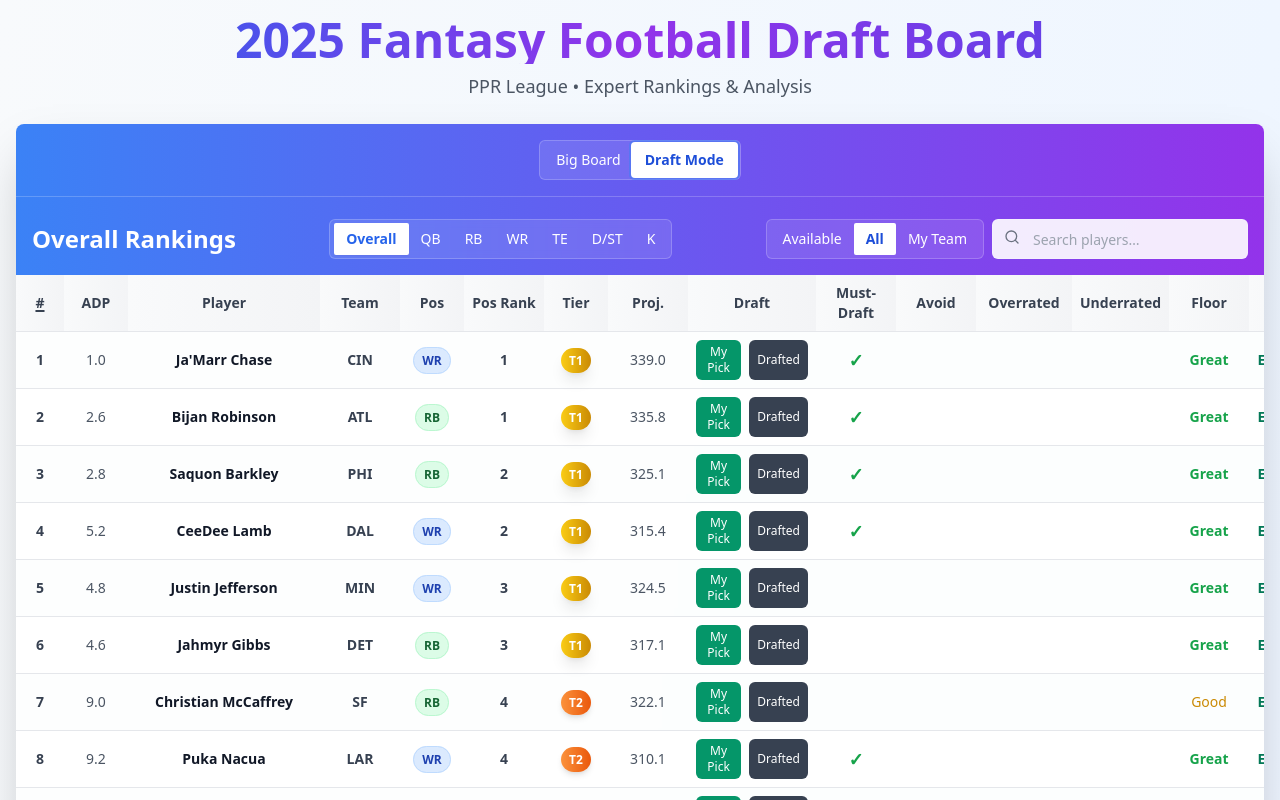
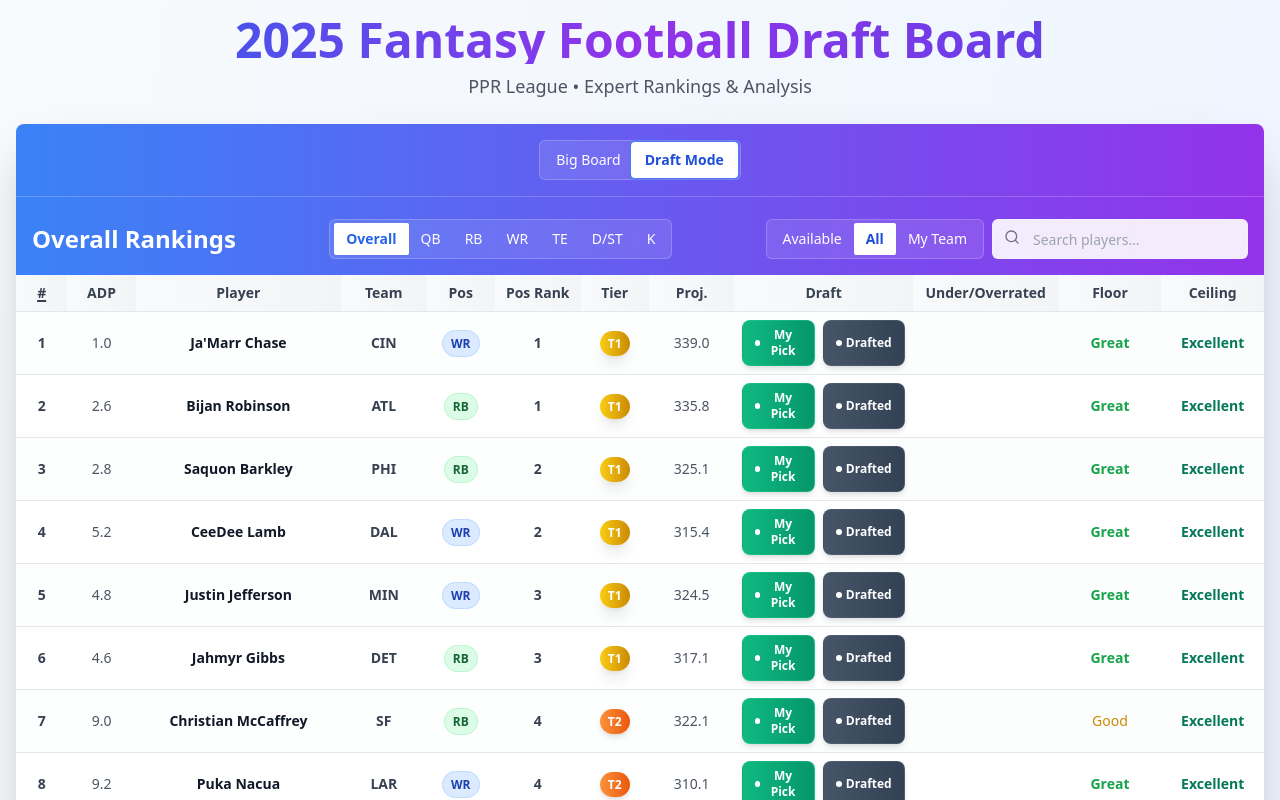
Before and after one commit to JansenNye/Arkonyx-s-Fantasy-Football, a Next.js app: page / in a window 1280 px wide. Both pictures are taken after a click on the tab "Draft Mode". Shown: the top 800 px of the page. Built offline with nearby package versions, Linux system fonts and the light colour scheme.

Commit message:
Remove some columnsfrom desktop

```diff
--- a/FantasyDraftBoard.tsx
+++ b/FantasyDraftBoard.tsx
@@ -146,14 +146,40 @@
       <div className="mt-3 flex items-center justify-end gap-2">
         {canMarkAsDrafted && (
           <>
-            <button onClick={onMine} className="px-2 py-1 rounded-md text-xs bg-emerald-600 text-white hover:bg-emerald-700">My Pick</button>
-            <button onClick={onTaken} className="px-2 py-1 rounded-md text-xs bg-gray-700 text-white hover:bg-gray-800">Drafted</button>
+            <button
+              onClick={onMine}
+              className="px-3 py-1.5 rounded-lg text-xs font-semibold bg-gradient-to-r from-emerald-500 to-emerald-600 hover:from-emerald-600 hover:to-emerald-700 text-white shadow-md hover:shadow-lg transform hover:scale-105 transition-all duration-200 border border-emerald-400/30 flex items-center gap-1"
+            >
+              <span className="w-1.5 h-1.5 bg-white rounded-full"></span>
+              My Pick
+            </button>
+            <button
+              onClick={onTaken}
+              className="px-3 py-1.5 rounded-lg text-xs font-semibold bg-gradient-to-r from-slate-600 to-slate-700 hover:from-slate-700 hover:to-slate-800 text-white shadow-md hover:shadow-lg transform hover:scale-105 transition-all duration-200 border border-slate-500/30 flex items-center gap-1"
+            >
+              <span className="w-1.5 h-1.5 bg-white rounded-full"></span>
+              Drafted
+            </button>
           </>
         )}
         {!canMarkAsDrafted && status !== 'available' && (
           <>
-            <span className={`px-2 py-1 rounded-md text-xs ${status === 'mine' ? 'bg-emerald-100 text-emerald-700 border border-emerald-300' : 'bg-gray-100 text-gray-700 border border-gray-300'}`}>{status === 'mine' ? 'My Pick' : 'Drafted'}</span>
-            <button onClick={onReset} className="px-2 py-1 rounded-md text-xs bg-white text-gray-700 border hover:bg-gray-50">Reset</button>
+            <span className={`px-3 py-1.5 rounded-lg text-xs font-semibold ${
+              status === 'mine'
+                ? 'bg-gradient-to-r from-emerald-100 to-emerald-200 text-emerald-800 border border-emerald-300 shadow-sm'
+                : 'bg-gradient-to-r from-slate-100 to-slate-200 text-slate-800 border border-slate-300 shadow-sm'
+            } flex items-center gap-1`}>
+              <span className={`w-1.5 h-1.5 rounded-full ${
+                status === 'mine' ? 'bg-emerald-600' : 'bg-slate-600'
+              }`}></span>
+              {status === 'mine' ? 'My Pick' : 'Drafted'}
+            </span>
+            <button
+              onClick={onReset}
+              className="px-2.5 py-1.5 rounded-lg text-xs font-medium bg-white text-gray-700 border border-gray-300 hover:bg-gray-50 hover:border-gray-400 shadow-sm hover:shadow-md transform hover:scale-105 transition-all duration-200"
+            >
+              Reset
+            </button>
           </>
         )}
       </div>
@@ -385,12 +411,9 @@
                       <col className="w-16" />
                       <col className="w-20" />
                       <col className="w-32" />
-                      <col className="w-20" />
-                      <col className="w-20" />
+                      <col className="w-28" />
                       <col className="w-24" />
                       <col className="w-24" />
-                      <col className="w-20" />
-                      <col className="w-20" />
                     </colgroup>
 
                     {/* Fixed Header */}
@@ -407,10 +430,7 @@
                         {mode === 'draft' && (
                           <TableCell className="bg-gradient-to-r from-gray-50 to-gray-100 font-bold text-gray-700 text-center sticky top-0 z-10">Draft</TableCell>
                         )}
-                        <TableCell className="bg-gradient-to-r from-gray-50 to-gray-100 font-bold text-gray-700 text-center sticky top-0 z-10">Must-Draft</TableCell>
-                        <TableCell className="bg-gradient-to-r from-gray-50 to-gray-100 font-bold text-gray-700 text-center sticky top-0 z-10">Avoid</TableCell>
-                        <TableCell className="bg-gradient-to-r from-gray-50 to-gray-100 font-bold text-gray-700 text-center sticky top-0 z-10">Overrated</TableCell>
-                        <TableCell className="bg-gradient-to-r from-gray-50 to-gray-100 font-bold text-gray-700 text-center sticky top-0 z-10">Underrated</TableCell>
+                        <TableCell className="bg-gradient-to-r from-gray-50 to-gray-100 font-bold text-gray-700 text-center sticky top-0 z-10">Under/Overrated</TableCell>
                         <TableCell className="bg-gradient-to-r from-gray-50 to-gray-100 font-bold text-gray-700 text-center sticky top-0 z-10">Floor</TableCell>
                         <TableCell className="bg-gradient-to-r from-gray-50 to-gray-100 font-bold text-gray-700 text-center sticky top-0 z-10">Ceiling</TableCell>
                       </TableRow>
@@ -442,28 +462,46 @@
                             <TableCell className="text-center">
                               {canMarkAsDrafted(p) && (
                                 <div className="inline-flex gap-2">
-                                  <button onClick={() => markMine(p.ovrRank)} className="px-2 py-1 rounded-md text-xs bg-emerald-600 text-white hover:bg-emerald-700">My Pick</button>
-                                  <button onClick={() => markTaken(p.ovrRank)} className="px-2 py-1 rounded-md text-xs bg-gray-700 text-white hover:bg-gray-800">Drafted</button>
+                                  <button
+                                    onClick={() => markMine(p.ovrRank)}
+                                    className="px-3 py-1.5 rounded-lg text-xs font-semibold bg-gradient-to-r from-emerald-500 to-emerald-600 hover:from-emerald-600 hover:to-emerald-700 text-white shadow-md hover:shadow-lg transform hover:scale-105 transition-all duration-200 border border-emerald-400/30 flex items-center gap-1"
+                                  >
+                                    <span className="w-1.5 h-1.5 bg-white rounded-full"></span>
+                                    My Pick
+                                  </button>
+                                  <button
+                                    onClick={() => markTaken(p.ovrRank)}
+                                    className="px-3 py-1.5 rounded-lg text-xs font-semibold bg-gradient-to-r from-slate-600 to-slate-700 hover:from-slate-700 hover:to-slate-800 text-white shadow-md hover:shadow-lg transform hover:scale-105 transition-all duration-200 border border-slate-500/30 flex items-center gap-1"
+                                  >
+                                    <span className="w-1.5 h-1.5 bg-white rounded-full"></span>
+                                    Drafted
+                                  </button>
                                 </div>
                               )}
                               {!canMarkAsDrafted(p) && statusFor(p.ovrRank) !== 'available' && (
                                 <div className="inline-flex items-center gap-2">
-                                  <span className={`px-2 py-1 rounded-md text-xs ${statusFor(p.ovrRank) === 'mine' ? 'bg-emerald-100 text-emerald-700 border border-emerald-300' : 'bg-gray-100 text-gray-700 border border-gray-300'}`}>{statusFor(p.ovrRank) === 'mine' ? 'My Pick' : 'Drafted'}</span>
-                                  <button onClick={() => resetPick(p.ovrRank)} className="px-2 py-1 rounded-md text-xs bg-white text-gray-700 border hover:bg-gray-50">Reset</button>
+                                  <span className={`px-3 py-1.5 rounded-lg text-xs font-semibold ${
+                                    statusFor(p.ovrRank) === 'mine'
+                                      ? 'bg-gradient-to-r from-emerald-100 to-emerald-200 text-emerald-800 border border-emerald-300 shadow-sm'
+                                      : 'bg-gradient-to-r from-slate-100 to-slate-200 text-slate-800 border border-slate-300 shadow-sm'
+                                  } flex items-center gap-1`}>
+                                    <span className={`w-1.5 h-1.5 rounded-full ${
+                                      statusFor(p.ovrRank) === 'mine' ? 'bg-emerald-600' : 'bg-slate-600'
+                                    }`}></span>
+                                    {statusFor(p.ovrRank) === 'mine' ? 'My Pick' : 'Drafted'}
+                                  </span>
+                                  <button
+                                    onClick={() => resetPick(p.ovrRank)}
+                                    className="px-2.5 py-1.5 rounded-lg text-xs font-medium bg-white text-gray-700 border border-gray-300 hover:bg-gray-50 hover:border-gray-400 shadow-sm hover:shadow-md transform hover:scale-105 transition-all duration-200"
+                                  >
+                                    Reset
+                                  </button>
                                 </div>
                               )}
                             </TableCell>
                           )}
                           <TableCell className="text-center">
-                            {p.mustDraft && <span className="text-green-600 font-bold text-lg">✓</span>}
-                          </TableCell>
-                          <TableCell className="text-center">
-                            {p.avoid && <span className="text-red-600 font-bold text-lg">✗</span>}
-                          </TableCell>
-                          <TableCell className="text-center">
                             {p.overrated && <span className="text-orange-600 font-bold text-lg">⬇</span>}
-                          </TableCell>
-                          <TableCell className="text-center">
                             {p.underrated && <span className="text-blue-600 font-bold text-lg">⬆</span>}
                           </TableCell>
                           <TableCell className={`${getFloorCeilingColor(p.floor)} text-center`}>{p.floor}</TableCell>
@@ -491,8 +529,6 @@
             </span>
             <span className="hidden sm:block">•</span>
             <span className="flex items-center gap-2 flex-wrap justify-center">
-              <span className="text-green-600 font-bold">✓</span> Must-Draft
-              <span className="text-red-600 font-bold">✗</span> Avoid
               <span className="text-blue-600 font-bold">⬆</span> Underrated
               <span className="text-orange-600 font-bold">⬇</span> Overrated
             </span>
```
